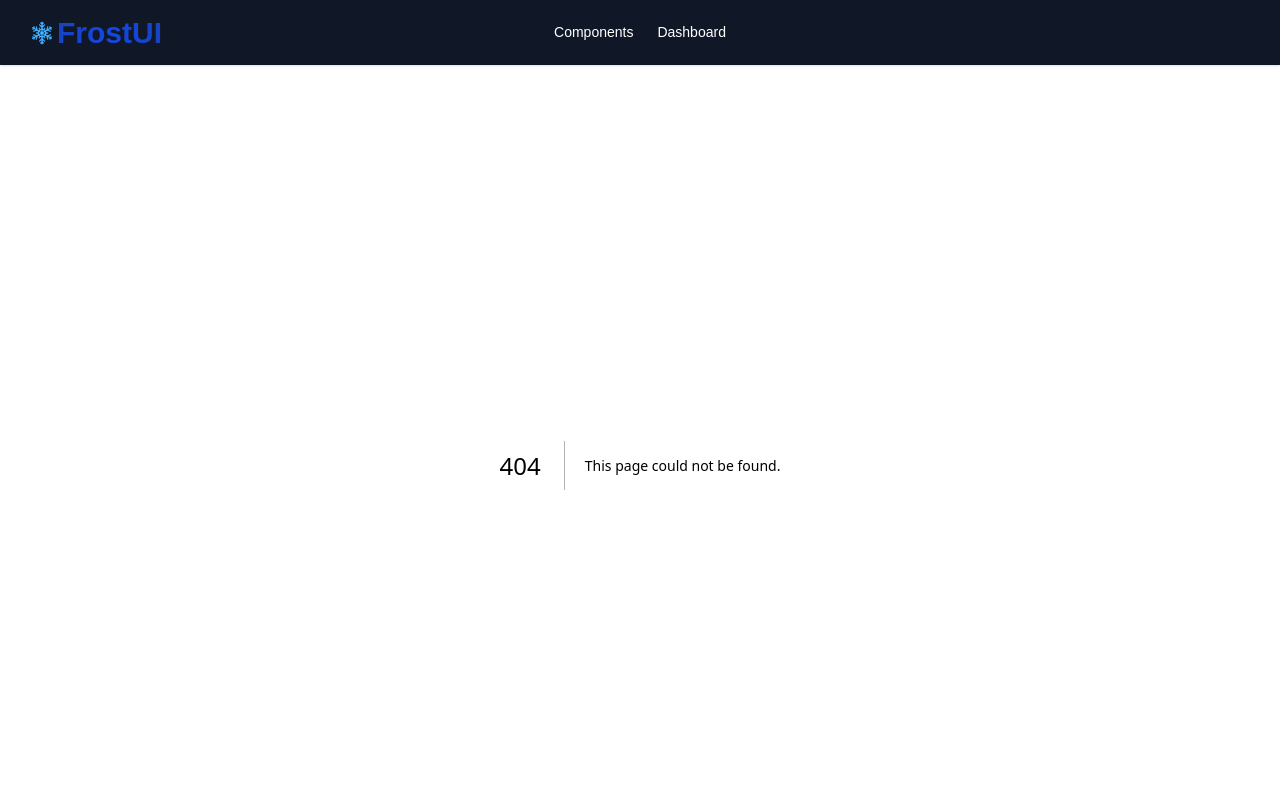
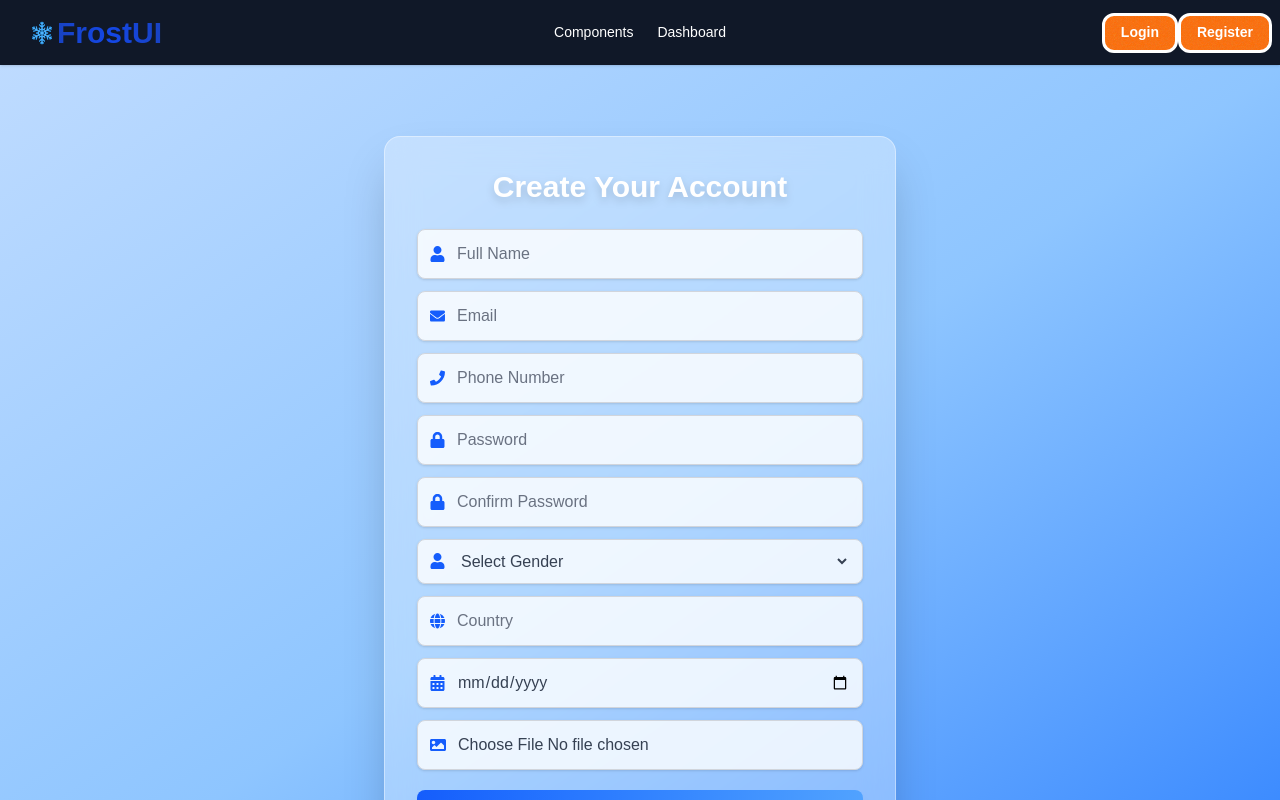
Before and after one commit to asapial/frostui, a Next.js app: page /auth/register in a window 1280 px wide. Before the commit this address had no page. Shown: the top 800 px of the page. Built offline with nearby package versions, Linux system fonts and the light colour scheme.

Commit message:
Add registration page with form handling and validation; integrate bcrypt and react-toastify

```diff
--- a/package.json
+++ b/package.json
@@ -9,6 +9,7 @@
     "lint": "next lint"
   },
   "dependencies": {
+    "bcrypt": "^6.0.0",
     "daisyui": "^5.0.50",
     "framer-motion": "^12.23.12",
     "mongodb": "^6.18.0",
@@ -17,7 +18,8 @@
     "react": "19.1.0",
     "react-dom": "19.1.0",
     "react-icons": "^5.5.0",
-    "react-jsx-parser": "^2.4.0"
+    "react-jsx-parser": "^2.4.0",
+    "react-toastify": "^11.0.5"
   },
   "devDependencies": {
     "@eslint/eslintrc": "^3",
--- a/src/Components/Shared/NavBar.jsx
+++ b/src/Components/Shared/NavBar.jsx
@@ -82,6 +82,18 @@ const Navbar = () => {
               SignOut
             </button>
           )} */}
+
+
+          <Link
+                href="/auth/signin"
+                className="  btn bg-orange-500 rounded-xl text-white hover:bg-orange-600 btn-md shadow-orange-500 hover:shadow-2xs"
+              >
+                Login
+              </Link>
+              <Link
+                href="/auth/register"
+                className="  btn bg-orange-500 rounded-xl text-white hover:bg-orange-600 btn-md shadow-orange-500 hover:shadow-2xs"
+              >Register</Link>
         </div>
       </div>
 
--- /dev/null
+++ b/src/app/auth/register/page.jsx
@@ -0,0 +1,218 @@
+"use client";
+import SectionContainer from "@/Utils/SectionContainer";
+import { useState } from "react";
+import { toast, ToastContainer } from "react-toastify";
+import "react-toastify/dist/ReactToastify.css";
+import bcrypt from "bcrypt";
+
+// React Icons
+import {
+  FaUser,
+  FaEnvelope,
+  FaPhone,
+  FaLock,
+  FaGlobe,
+  FaCalendarAlt,
+  FaImage,
+} from "react-icons/fa";
+import { MdOutlineNumbers } from "react-icons/md";
+
+// ✅ Moved outside so React doesn't recreate it on every render
+const InputField = ({ icon: Icon, ...props }) => (
+  <div className="flex items-center bg-white/80 border border-gray-300 rounded-lg p-3 mb-3 shadow-sm transition-all focus-within:border-blue-500 focus-within:ring-2 focus-within:ring-blue-300">
+    <Icon className="text-blue-600 mr-3" />
+    <input
+      {...props}
+      className="w-full bg-transparent outline-none text-gray-700 placeholder-gray-500"
+    />
+  </div>
+);
+
+export default function Register() {
+  const [formData, setFormData] = useState({
+    name: "",
+    email: "",
+    phone: "",
+    age: "",
+    password: "",
+    confirmPassword: "",
+    gender: "",
+    country: "",
+    dob: "",
+    photo: null,
+  });
+
+  const handleChange = (e) => {
+    const { name, value, files } = e.target;
+    setFormData((prev) => ({
+      ...prev,
+      [name]: files ? files[0] : value, // update only changed field
+    }));
+  };
+
+  const handleSubmit = async (e) => {
+    e.preventDefault();
+    if (!formData.name || !formData.email || !formData.password) {
+      toast.error("Please fill all required fields");
+      return;
+    }
+    if (formData.password !== formData.confirmPassword) {
+      toast.error("Passwords do not match");
+      return;
+    }
+
+    let photoUrl = "";
+    if (formData.photo) {
+      const form = new FormData();
+      form.append("image", formData.photo);
+      const apiKey = "b127cf48e5d98246a87aeaa307000c3b";
+
+      try {
+        const res = await fetch(
+          `https://api.imgbb.com/1/upload?key=${apiKey}`,
+          {
+            method: "POST",
+            body: form,
+          }
+        );
+        const data = await res.json();
+        photoUrl = data.data.url;
+      } catch (err) {
+        toast.error("Photo upload failed");
+        return;
+      }
+    }
+
+    const hash = bcrypt.hashSync(formData.password, 10);
+    formData.password=hash;
+
+    const userData = { ...formData, photo: photoUrl };
+    delete userData.confirmPassword;
+    console.log(userData);
+    toast.success("Registration successful!");
+  };
+
+  return (
+    <SectionContainer className="bg-gradient-to-br from-blue-200 via-blue-300 to-blue-500">
+      <div className="min-h-screen flex items-center justify-center p-4">
+        <ToastContainer />
+        <form
+          onSubmit={handleSubmit}
+          className="backdrop-blur-lg bg-white/30 shadow-2xl rounded-2xl p-8 w-full max-w-lg border border-white/40"
+        >
+          <h2 className="text-3xl font-bold mb-6 text-center text-white drop-shadow-lg">
+            Create Your Account
+          </h2>
+
+          <InputField
+            icon={FaUser}
+            type="text"
+            name="name"
+            placeholder="Full Name"
+            value={formData.name}
+            onChange={handleChange}
+            required
+          />
+
+          <InputField
+            icon={FaEnvelope}
+            type="email"
+            name="email"
+            placeholder="Email"
+            value={formData.email}
+            onChange={handleChange}
+            required
+          />
+
+          <InputField
+            icon={FaPhone}
+            type="text"
+            name="phone"
+            placeholder="Phone Number"
+            value={formData.phone}
+            onChange={handleChange}
+          />
+
+          {/* <InputField
+            icon={MdOutlineNumbers}
+            type="number"
+            name="age"
+            placeholder="Age"
+            value={formData.age}
+            onChange={handleChange}
+          /> */}
+
+          <InputField
+            icon={FaLock}
+            type="password"
+            name="password"
+            placeholder="Password"
+            value={formData.password}
+            onChange={handleChange}
+            required
+          />
+
+          <InputField
+            icon={FaLock}
+            type="password"
+            name="confirmPassword"
+            placeholder="Confirm Password"
+            value={formData.confirmPassword}
+            onChange={handleChange}
+            required
+          />
+
+          <div className="mb-3 flex items-center bg-white/80 border border-gray-300 rounded-lg p-3 shadow-sm transition-all focus-within:border-blue-500 focus-within:ring-2 focus-within:ring-blue-300">
+            <FaUser className="text-blue-600 mr-3" />
+            <select
+              name="gender"
+              value={formData.gender}
+              onChange={handleChange}
+              className="w-full bg-transparent outline-none text-gray-700"
+            >
+              <option value="">Select Gender</option>
+              <option value="Male">Male</option>
+              <option value="Female">Female</option>
+              <option value="Other">Other</option>
+            </select>
+          </div>
+
+          <InputField
+            icon={FaGlobe}
+            type="text"
+            name="country"
+            placeholder="Country"
+            value={formData.country}
+            onChange={handleChange}
+          />
+
+          <InputField
+            icon={FaCalendarAlt}
+            type="date"
+            name="dob"
+            value={formData.dob}
+            onChange={handleChange}
+          />
+
+          <div className="mb-5 flex items-center bg-white/80 border border-gray-300 rounded-lg p-3 shadow-sm transition-all focus-within:border-blue-500 focus-within:ring-2 focus-within:ring-blue-300">
+            <FaImage className="text-blue-600 mr-3" />
+            <input
+              type="file"
+              name="photo"
+              accept="image/*"
+              onChange={handleChange}
+              className="bg-transparent outline-none text-gray-700"
+            />
+          </div>
+
+          <button
+            type="submit"
+            className="w-full py-3 text-lg font-semibold text-white bg-gradient-to-r from-blue-600 to-blue-400 rounded-lg shadow-lg hover:scale-105 focus:ring-4 focus:ring-blue-300 transition-transform duration-200"
+          >
+            Register
+          </button>
+        </form>
+      </div>
+    </SectionContainer>
+  );
+}
```
Also changed, not shown: 1 other file (tests, documents, lock files or other folders).
